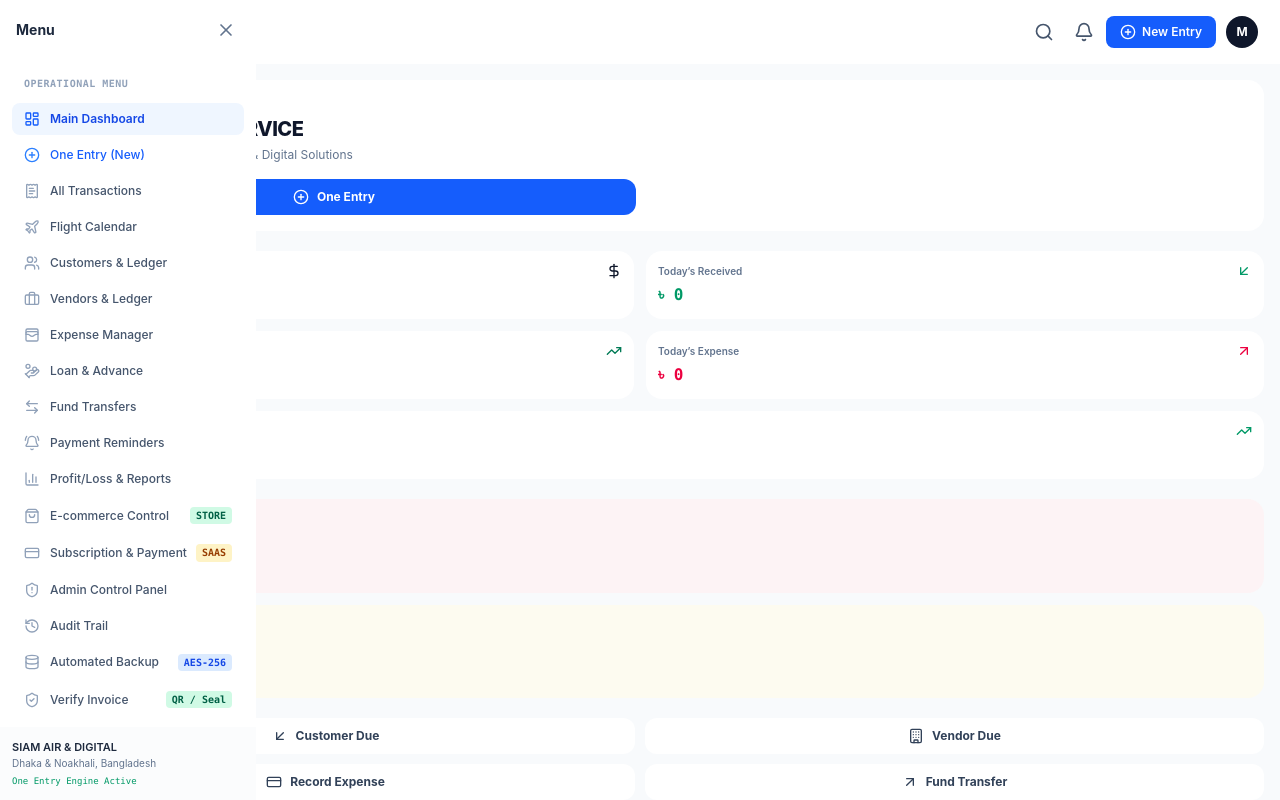
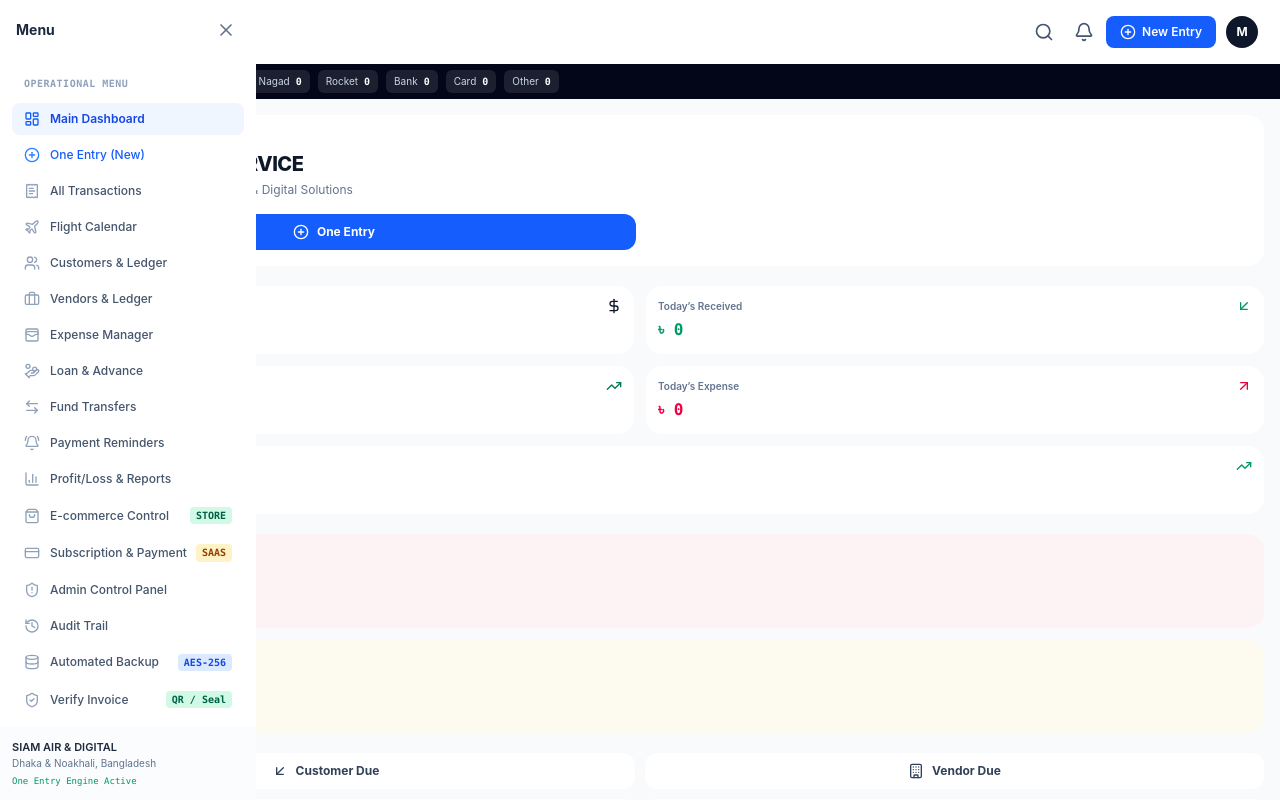
Before and after one commit to bijoy105671/siam, a React (Vite) app: page / in a window 1280 px wide. Shown: the top 800 px of the page. Built offline with nearby package versions, Linux system fonts and the light colour scheme; no server answers.

Commit message:
Keep account balances visible across operational menus

```diff
--- a/src/components/layout/Navbar.tsx
+++ b/src/components/layout/Navbar.tsx
@@ -27,14 +27,15 @@ export const Navbar: React.FC<NavbarProps> = ({
   onOpenLogin,
   onNavigate,
 }) => {
-  const { currentUser, logout, settings, todayReminders, overdueReminders } = useApp();
+  const { currentUser, logout, settings, todayReminders, overdueReminders, accountBalances } = useApp();
   const [showUserDropdown, setShowUserDropdown] = useState(false);
   const [notification, setNotification] = useState<string | null>(null);
 
   const totalAlerts = todayReminders.length + overdueReminders.length;
 
   return (
-    <header className="sticky top-0 z-30 h-16 bg-white border-b border-slate-200 px-4 sm:px-6 flex items-center justify-between no-print">
+    <div className="sticky top-0 z-30 no-print bg-white shadow-sm">
+    <header className="relative h-16 bg-white border-b border-slate-200 px-4 sm:px-6 flex items-center justify-between">
       {/* Left: Mobile Toggle & Brand Title */}
       <div className="flex min-w-0 flex-1 items-center gap-2 sm:gap-3">
         <button
@@ -189,5 +190,17 @@ export const Navbar: React.FC<NavbarProps> = ({
       </div>
 
     </header>
+      <div className="border-b border-slate-200 bg-slate-950 text-white px-3 sm:px-6 py-1.5">
+        <div className="flex items-center gap-2 overflow-x-auto whitespace-nowrap">
+          <span className="text-[9px] uppercase tracking-wider font-bold text-sky-300 shrink-0">Account Balances</span>
+          {Object.entries(accountBalances).map(([account, balance]) => (
+            <div key={account} className="shrink-0 rounded-md bg-white/10 px-2 py-1 text-[10px]">
+              <span className="text-slate-300">{account}</span>
+              <span className="ml-1.5 font-mono font-bold text-white">{new Intl.NumberFormat('en-BD', { maximumFractionDigits: 2 }).format(Number(balance || 0))}</span>
+            </div>
+          ))}
+        </div>
+      </div>
+    </div>
   );
 };
```
